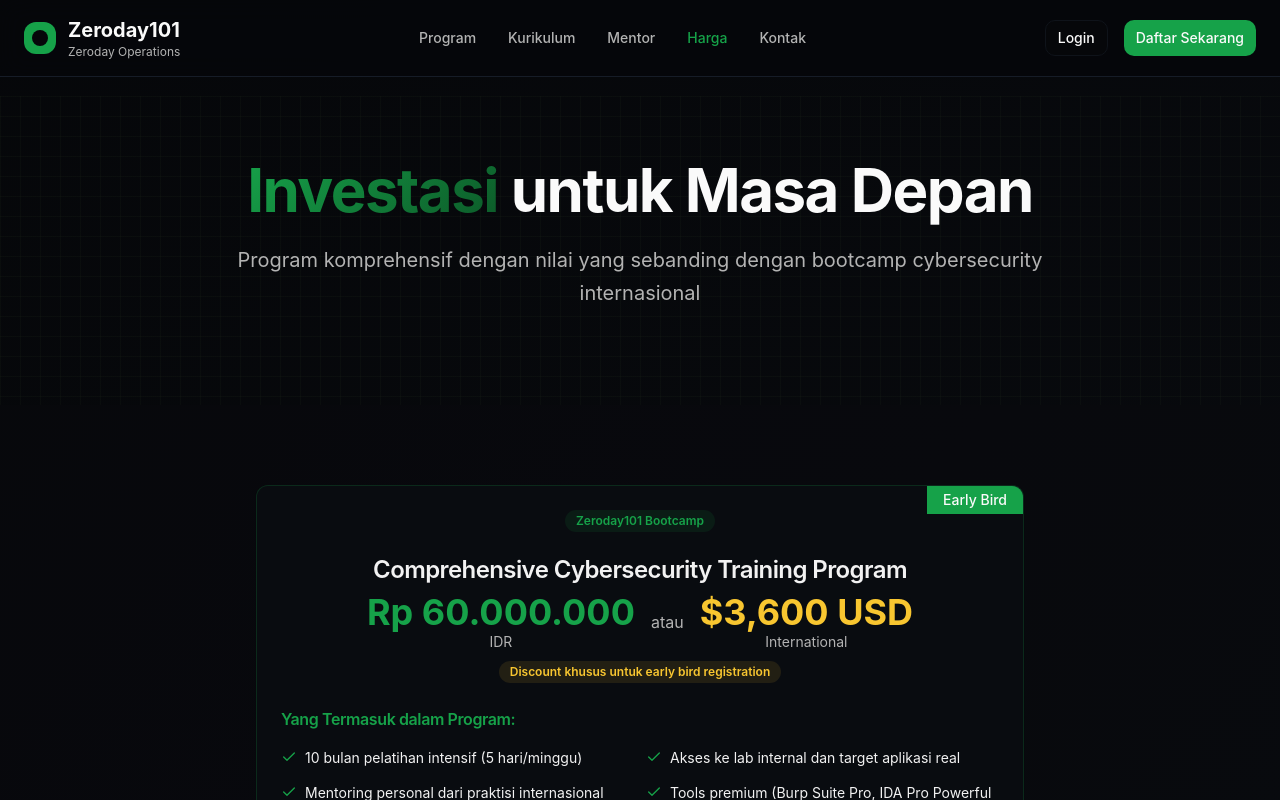
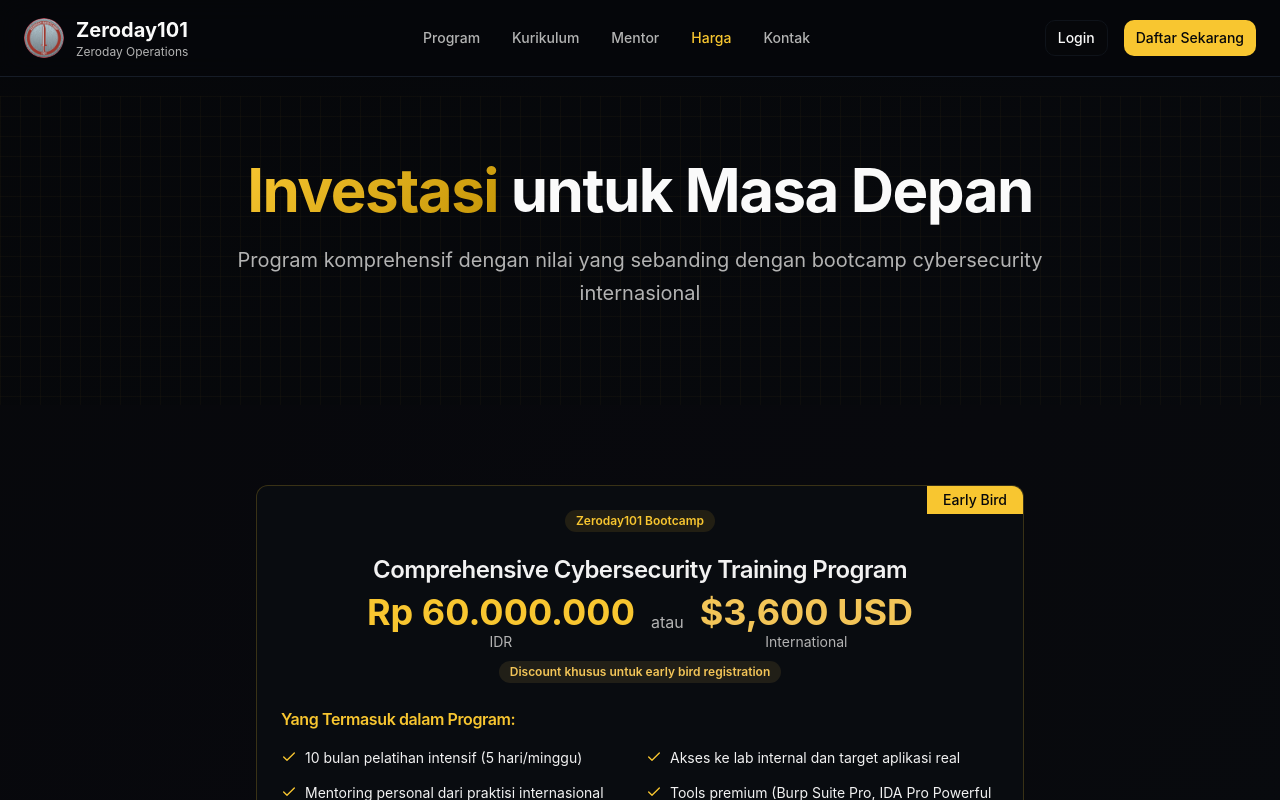
Before and after one commit to ptrgits/ops-zero-nexus, a React (Vite) app: page /harga in a window 1280 px wide. Shown: the top 800 px of the page. Built offline with nearby package versions, Linux system fonts and the light colour scheme; the HTML template or start-up script is replaced by a standard one.

Commit message:
Ubah warna hijau dan tambahkan logo

```diff
--- a/src/components/Footer.tsx
+++ b/src/components/Footer.tsx
@@ -1,5 +1,6 @@
 import React from 'react';
 import { Link } from 'react-router-dom';
+import zerodayLogo from '@/assets/zeroday-logo.png';
 
 const Footer = () => {
   const currentYear = new Date().getFullYear();
@@ -11,9 +12,11 @@ const Footer = () => {
           {/* Logo & Description */}
           <div className="col-span-1 md:col-span-2">
             <div className="flex items-center space-x-3 mb-4">
-              <div className="w-8 h-8 bg-primary rounded-lg flex items-center justify-center">
-                <div className="w-4 h-4 bg-background rounded-sm"></div>
-              </div>
+              <img
+                src={zerodayLogo}
+                alt="Zeroday101 Logo"
+                className="w-10 h-10 rounded-full"
+              />
               <div>
                 <div className="text-lg font-bold">Zeroday101</div>
                 <div className="text-xs text-muted-foreground">Part of Zeroday Operations</div>
--- a/src/components/Header.tsx
+++ b/src/components/Header.tsx
@@ -2,6 +2,7 @@ import React, { useState } from 'react';
 import { Link, useLocation } from 'react-router-dom';
 import { Button } from '@/components/ui/button';
 import { Menu, X } from 'lucide-react';
+import zerodayLogo from '@/assets/zeroday-logo.png';
 
 const Header = () => {
   const [isMenuOpen, setIsMenuOpen] = useState(false);
@@ -23,9 +24,11 @@ const Header = () => {
         <div className="flex items-center justify-between">
           {/* Logo */}
           <Link to="/" className="flex items-center space-x-3">
-            <div className="w-8 h-8 bg-primary rounded-lg flex items-center justify-center">
-              <div className="w-4 h-4 bg-background rounded-sm"></div>
-            </div>
+            <img
+              src={zerodayLogo}
+              alt="Zeroday101 Logo"
+              className="w-10 h-10 rounded-full"
+            />
             <div>
               <div className="text-xl font-bold">Zeroday101</div>
               <div className="text-xs text-muted-foreground">Zeroday Operations</div>
--- a/src/index.css
+++ b/src/index.css
@@ -17,10 +17,10 @@
     --popover: 220 27% 4%;
     --popover-foreground: 0 0% 98%;
 
-    /* Primary - Sophisticated Green */
-    --primary: 142 76% 36%;
-    --primary-foreground: 0 0% 98%;
-    --primary-muted: 142 76% 20%;
+    /* Primary - Luxury Gold */
+    --primary: 45 93% 58%;
+    --primary-foreground: 220 27% 3%;
+    --primary-muted: 45 93% 40%;
 
     /* Secondary - Charcoal Luxury */
     --secondary: 220 27% 8%;
@@ -30,8 +30,8 @@
     --muted: 220 27% 6%;
     --muted-foreground: 0 0% 70%;
 
-    /* Accent - Premium Gold */
-    --accent: 45 93% 58%;
+    /* Accent - Premium Champagne */
+    --accent: 42 87% 65%;
     --accent-foreground: 220 27% 3%;
 
     --destructive: 0 84% 60%;
@@ -40,19 +40,19 @@
     /* Borders & Inputs */
     --border: 220 27% 12%;
     --input: 220 27% 8%;
-    --ring: 142 76% 36%;
+    --ring: 45 93% 58%;
 
     --radius: 0.75rem;
 
     /* Custom Luxury Variables */
     --gradient-primary: linear-gradient(135deg, hsl(220 27% 3%) 0%, hsl(220 27% 6%) 100%);
     --gradient-luxury: linear-gradient(135deg, hsl(220 27% 4%) 0%, hsl(220 27% 8%) 50%, hsl(220 27% 3%) 100%);
-    --gradient-accent: linear-gradient(135deg, hsl(142 76% 36%) 0%, hsl(142 76% 20%) 100%);
-    --gradient-gold: linear-gradient(135deg, hsl(45 93% 58%) 0%, hsl(45 93% 45%) 100%);
+    --gradient-accent: linear-gradient(135deg, hsl(45 93% 58%) 0%, hsl(45 93% 40%) 100%);
+    --gradient-gold: linear-gradient(135deg, hsl(42 87% 65%) 0%, hsl(45 93% 58%) 100%);
 
     /* Shadows */
     --shadow-luxury: 0 25px 50px -12px rgba(0, 0, 0, 0.8);
-    --shadow-glow: 0 0 40px rgba(34, 197, 94, 0.15);
+    --shadow-glow: 0 0 40px rgba(251, 191, 36, 0.15);
     --shadow-card: 0 4px 20px rgba(0, 0, 0, 0.5);
 
     /* Animation */
@@ -162,8 +162,8 @@
 
   .surveillance-grid {
     background-image:
-      linear-gradient(rgba(142, 198, 93, 0.03) 1px, transparent 1px),
-      linear-gradient(90deg, rgba(142, 198, 93, 0.03) 1px, transparent 1px);
+      linear-gradient(rgba(251, 191, 36, 0.03) 1px, transparent 1px),
+      linear-gradient(90deg, rgba(251, 191, 36, 0.03) 1px, transparent 1px);
     background-size: 20px 20px;
   }
 }
```
Also changed, not shown: src/assets/zeroday-logo.png (added).
